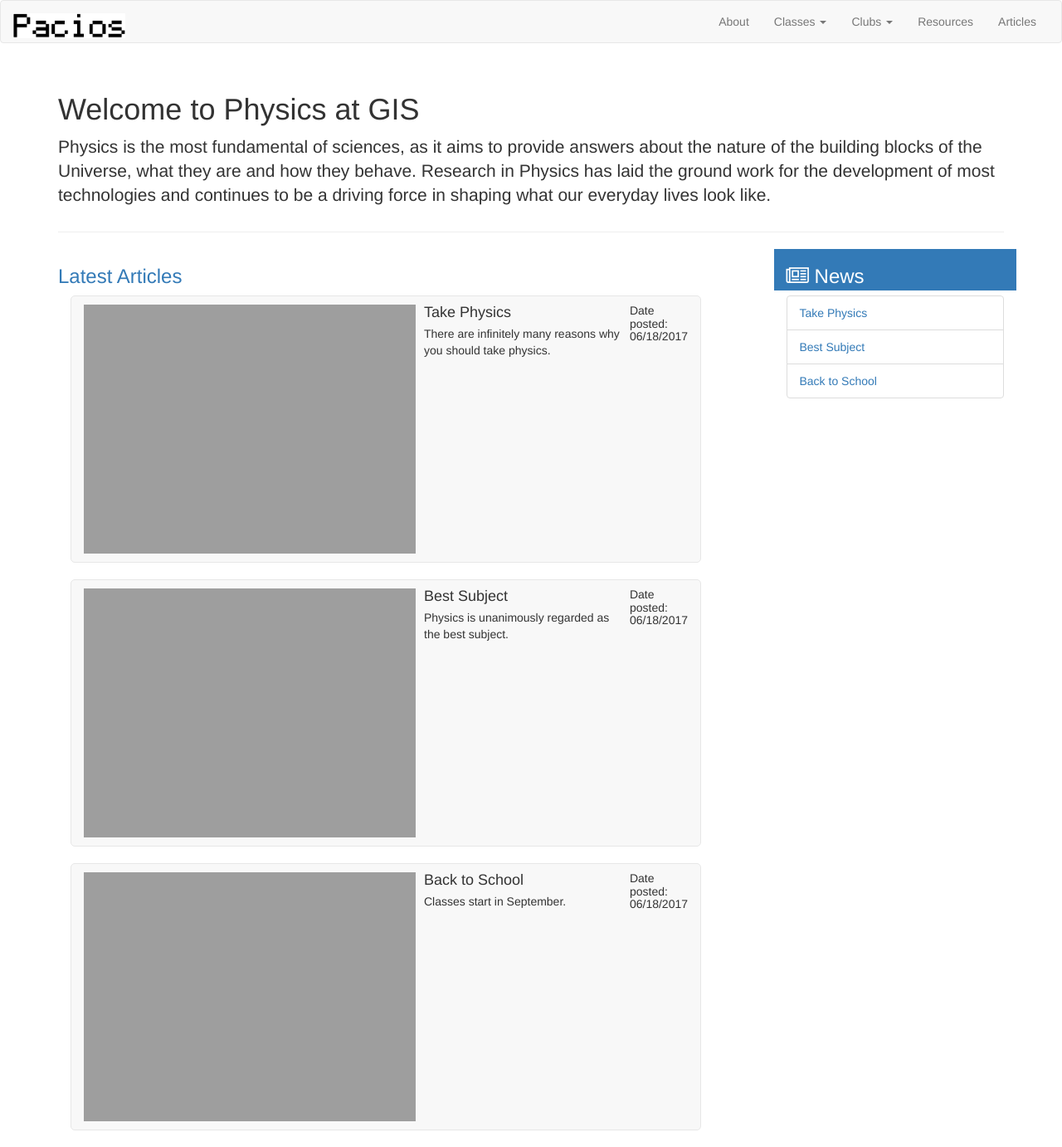
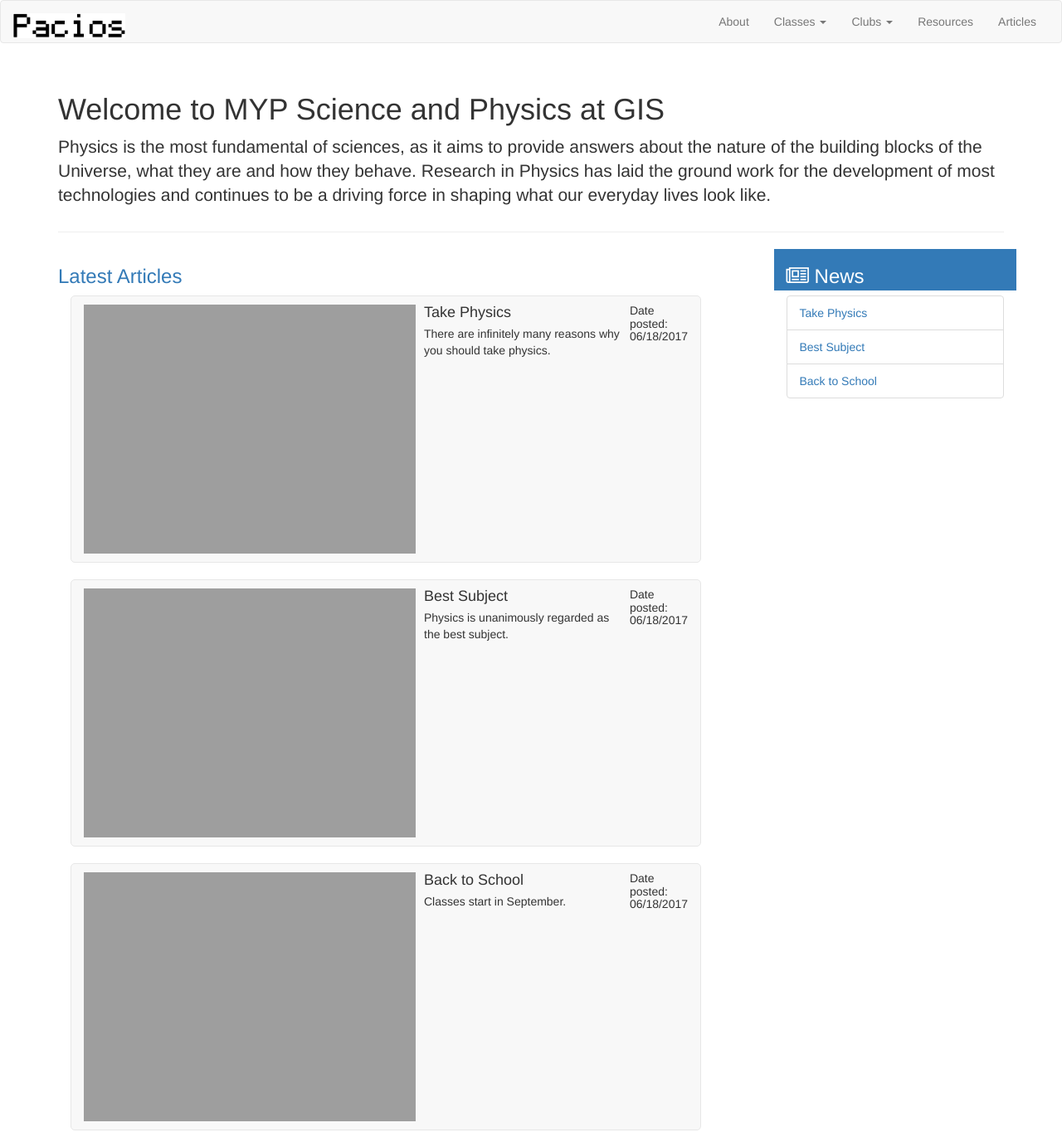
Before and after one commit to RodrigoPacios/mrpacios1, a Jekyll site: the page built from index.html, in a window 1280 px wide. Shown: the whole page at 83% size. Built offline with Jekyll 4.4.1, drawn with Linux system fonts in a browser that asks for light colours; nearby versions of some CDN libraries.

```diff
--- a/index.html
+++ b/index.html
@@ -4,7 +4,7 @@ layout: default
 
 <div class="container">
 	<div class="page-header">
-		<h1>Welcome to Physics at GIS</h1>
+		<h1>Welcome to MYP Science and Physics at GIS</h1>
 		<p class="lead">Physics is the most fundamental of sciences, as it aims to provide answers about the nature of the building blocks of the Universe, what they are and how they behave. Research in Physics has laid the ground work for the development of most technologies and continues to be a driving force in shaping what our everyday lives look like. </p>
 	</div>
 
```
